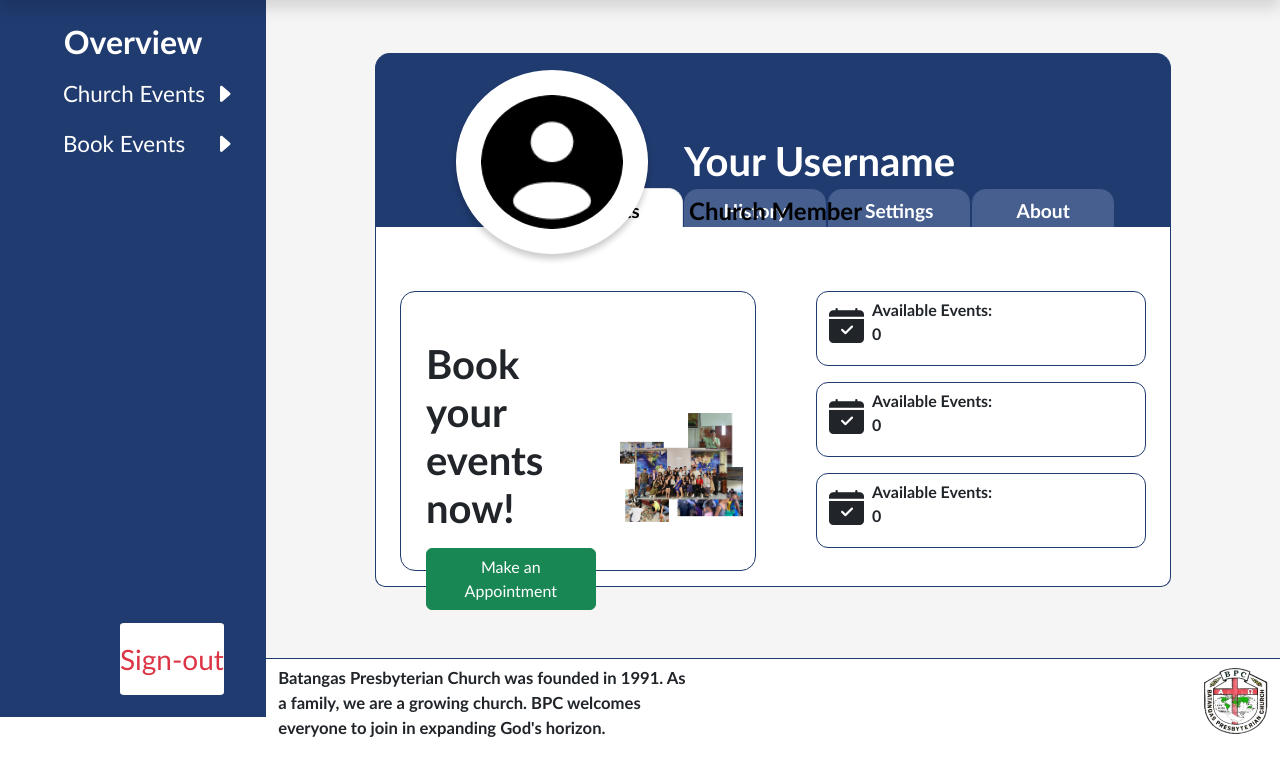
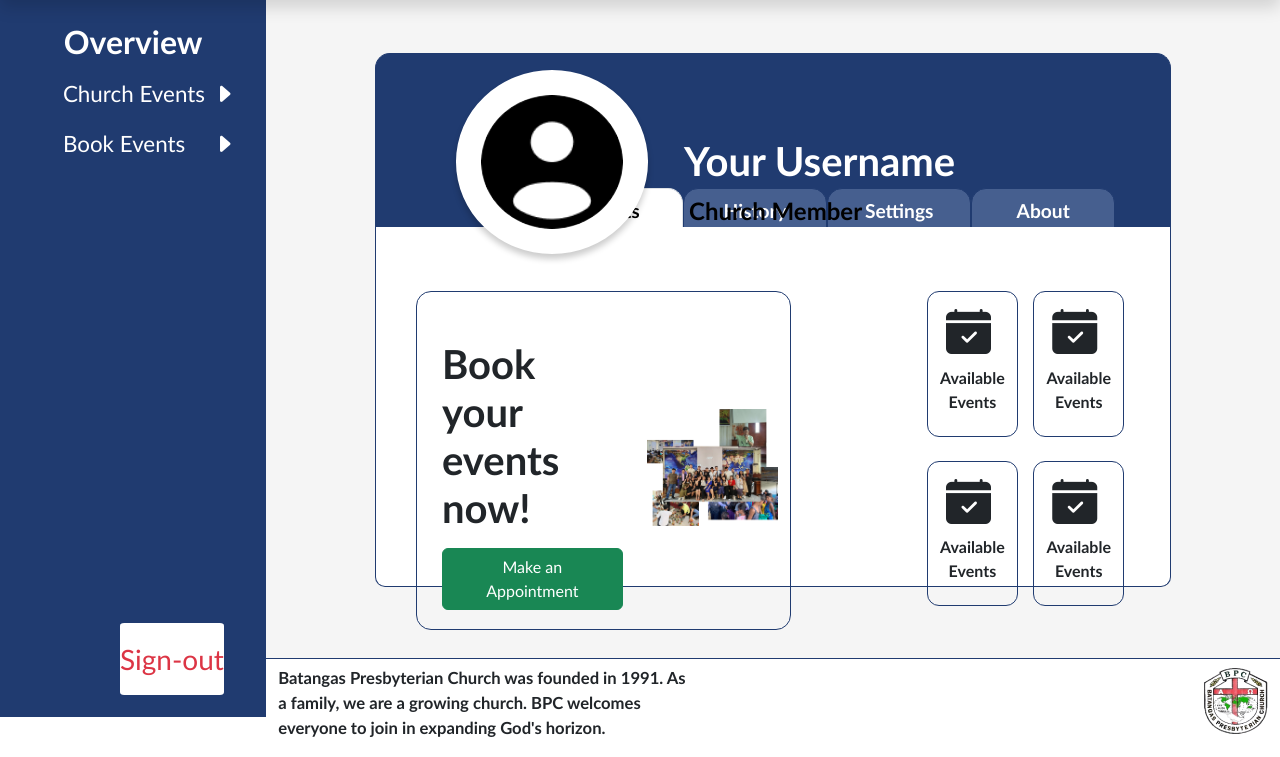
Before and after one commit to ixiac/KKCA_BPC_Events, a PHP site: page /home-c.html in a window 1280 px wide. Shown: the part 95-852 px from the top of the page. Run offline with PHP 8.4, Linux system fonts and the light colour scheme; some libraries are stand-ins or nearby versions.

Commit message:
home frontend

```diff
--- a/css/home-c.css
+++ b/css/home-c.css
@@ -170,7 +170,6 @@ header {
 .book-card {
   border: 1px solid var(--bs-primary);
   border-radius: 15px;
-  height: 35vh;
 }
 
 .book-btn {
@@ -180,7 +179,7 @@ header {
 }
 
 .book-btn i {
-  font-size: 35px;
+  font-size: 45px;
 }
 
 .foot-logo {
--- a/home-c.html
+++ b/home-c.html
@@ -137,8 +137,8 @@
                 <!-- Event Tab -->
                 <div class="card-body tab-pane fade show active mt-5" id="event" role="tabpanel"
                   aria-labelledby="event-tab">
-                  <div class="row ms-2">
-                    <div class="col book-card">
+                  <div class="row ms-4 gap-4">
+                    <div class="col-md-6 book-card">
                       <div class="row align-items-center">
                         <div class="col-md-7 mt-5" style="padding-left: 25px;">
                           <h1><b>Book your events now!</b></h1>
@@ -149,19 +149,35 @@
                         </div>
                       </div>
                     </div>
-                    <div class="col d-flex flex-column gap-3 ms-5 me-2" style="max-height: 318.84px;">
-                      <button class="btn book-btn text-start fw-bold d-flex flex-row" style="max-height: 75px;">
+                    <div class="col-md-5">
+                      <div class="" style="margin-left: 100px;">
+                        <div class="row">
+                          <div class="col-md-6">
+                            <button class="btn book-btn text-start fw-bold mb-4 text-center">
                               <i class="bi bi-calendar-check-fill me-2"></i>
-                        <p>Available Events:<br><span>0</span></p>
+                              <p>Available Events</p>
                             </button>
-                      <button class="btn book-btn text-start fw-bold d-flex flex-row" style="max-height: 75px;">
+                          </div>
+                          <div class="col-md-6">
+                            <button class="btn book-btn text-start fw-bold mb-4 text-center">
                               <i class="bi bi-calendar-check-fill me-2"></i>
-                        <p>Available Events:<br><span>0</span></p>
+                              <p>Available Events</p>
                             </button>
-                      <button class="btn book-btn text-start fw-bold d-flex flex-row" style="max-height: 75px;">
+                          </div>
+                          <div class="col-md-6">
+                            <button class="btn book-btn text-start fw-bold mb-4 text-center">
                               <i class="bi bi-calendar-check-fill me-2"></i>
-                        <p>Available Events:<br><span>0</span></p>
+                              <p>Available Events</p>
                             </button>
+                          </div>
+                          <div class="col-md-6">
+                            <button class="btn book-btn text-start fw-bold mb-4 text-center">
+                              <i class="bi bi-calendar-check-fill me-2"></i>
+                              <p>Available Events</p>
+                            </button>
+                          </div>
+                        </div>
+                      </div>
                     </div>
                   </div>
                 </div>
```
Lines whose indentation alone changed are shown as unchanged.
